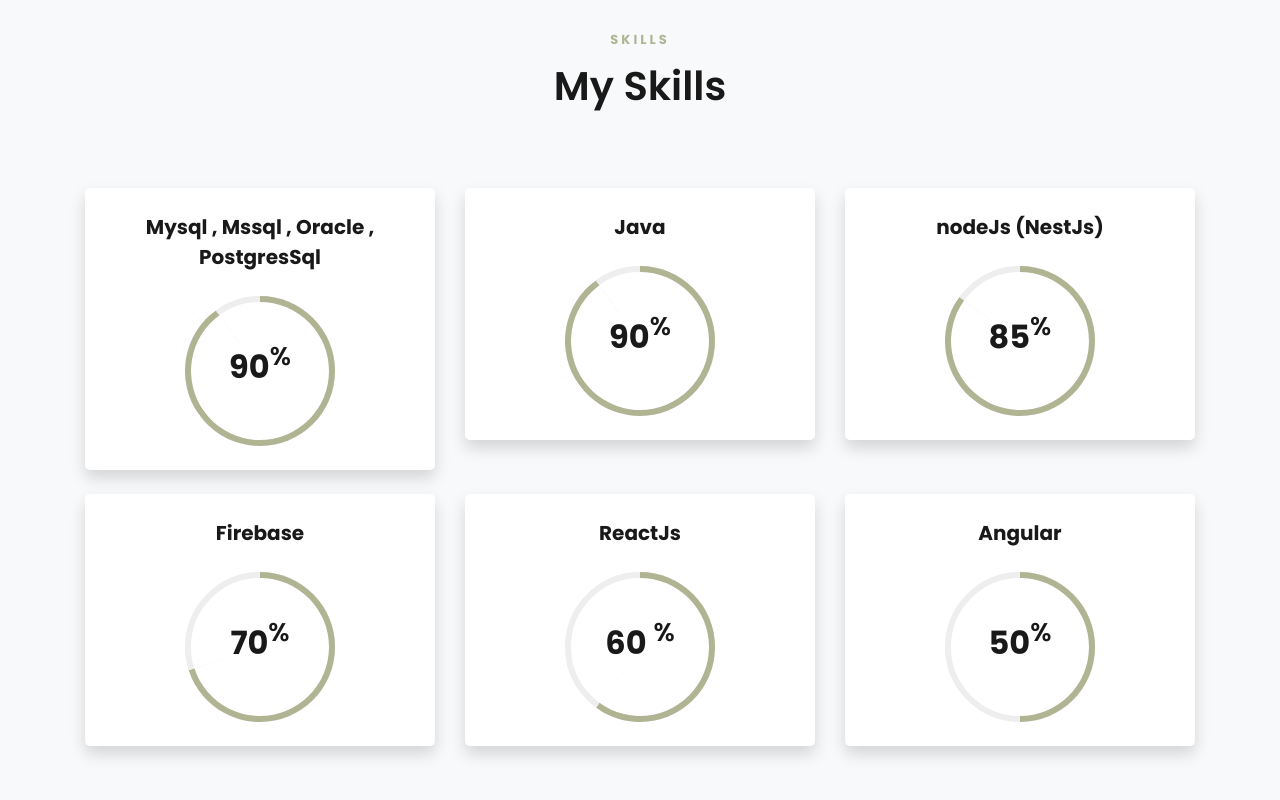
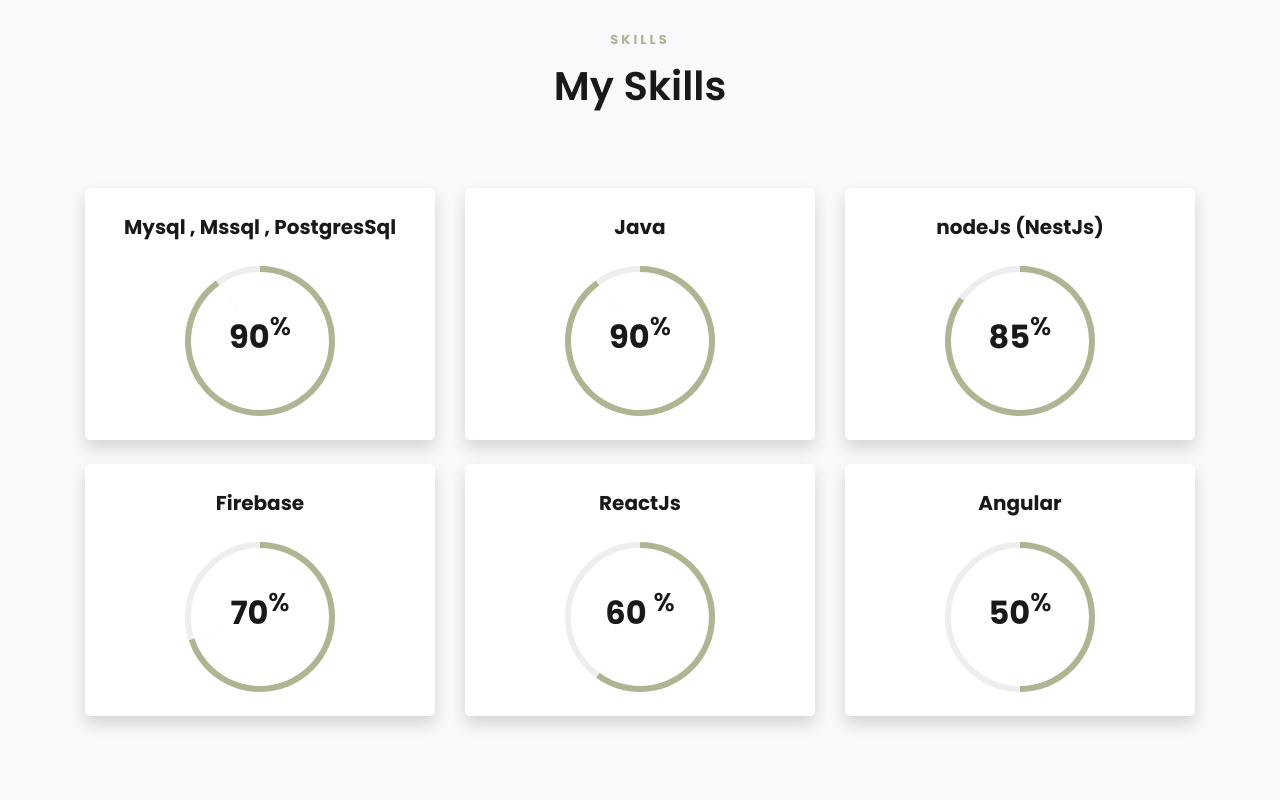
Before and after one commit to thanakrnpree123/thanakarn.github.io, a plain HTML site: page index.html in a window 1280 px wide. Shown: the part 1725-2525 px from the top of the page. Drawn offline with Linux system fonts and the light colour scheme; some packages are replaced by stand-ins of ours; no server answers; files whose address does not match are found by name.

Commit message:
edit skills

```diff
--- a/index.html
+++ b/index.html
@@ -212,7 +212,7 @@
           <div class="col-lg-4 mb-4">
             <div class="bg-white rounded-lg shadow p-4">
               <h2 class="h5 font-weight-bold text-center mb-4">
-                Mysql , Mssql , Oracle , PostgresSql
+                Mysql , Mssql , PostgresSql
               </h2>
 
               <!-- Progress bar 1 -->
```
